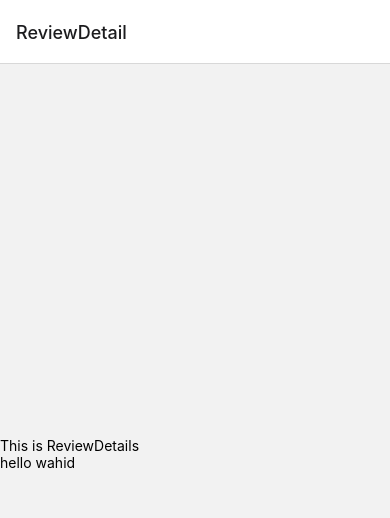
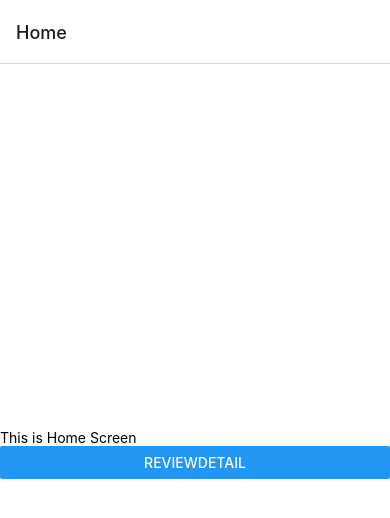
Before and after one commit to mabdulwahid008/react_native_review_app, a React Native app: screen / in a window 390 px wide. Shown: the top 518 px of the page. Built offline with nearby package versions, Linux system fonts and the light colour scheme.

Commit message:
moving into the screens

```diff
--- a/App.js
+++ b/App.js
@@ -12,7 +12,7 @@ function App() {
 
   return (
     <NavigationContainer>
-        <Stack.Navigator initialRouteName="ReviewDetail">
+        <Stack.Navigator initialRouteName="Home">
           <Stack.Screen name="Home" component={Home}/>
           <Stack.Screen name="ReviewDetail">
             {(props) => <ReviewDetails {...props} data={data}/>}
--- a/screens/Home.js
+++ b/screens/Home.js
@@ -1,10 +1,11 @@
 import * as React from 'react'
-import { StyleSheet, View, Text } from 'react-native'
+import { StyleSheet, View, Text, Button } from 'react-native'
 
-function Home() {
+function Home({ navigation }) {
   return (
     <View style={styles.container}>
         <Text>This is Home Screen</Text>
+        <Button title='ReviewDetail' onPress={()=> navigation.navigate('ReviewDetail')}/>
     </View>
   )
 }
@@ -12,7 +13,8 @@ function Home() {
 const styles = StyleSheet.create({
     container: {
         flex: 1,
-        justifyContent: 'center'
+        justifyContent: 'center',
+        backgroundColor: '#fff'
     }
 })
 
--- a/screens/ReviewDetails.js
+++ b/screens/ReviewDetails.js
@@ -1,13 +1,12 @@
 import React from 'react'
-import { StyleSheet, View, Text } from 'react-native'
+import { StyleSheet, View, Text, Button } from 'react-native'
 
 
-function ReviewDetails({ data}) {
-  console.log(data);
+function ReviewDetails({ data, navigation}) {
   return (
     <View style={styles.container}>
         <Text>This is ReviewDetails</Text>
-        <Text>{data}</Text>
+        <Button title='Home' onPress={()=> navigation.navigate('Home')}/>
     </View>
   )
 }
@@ -15,7 +14,8 @@ function ReviewDetails({ data}) {
 const styles = StyleSheet.create({
     container: {
         flex: 1,
-        justifyContent: 'center'
+        justifyContent: 'center',
+        backgroundColor: '#fff'
     }
 })
 
```
Also changed, not shown: routes/Navigator.js (deleted, +0 -17 lines).
